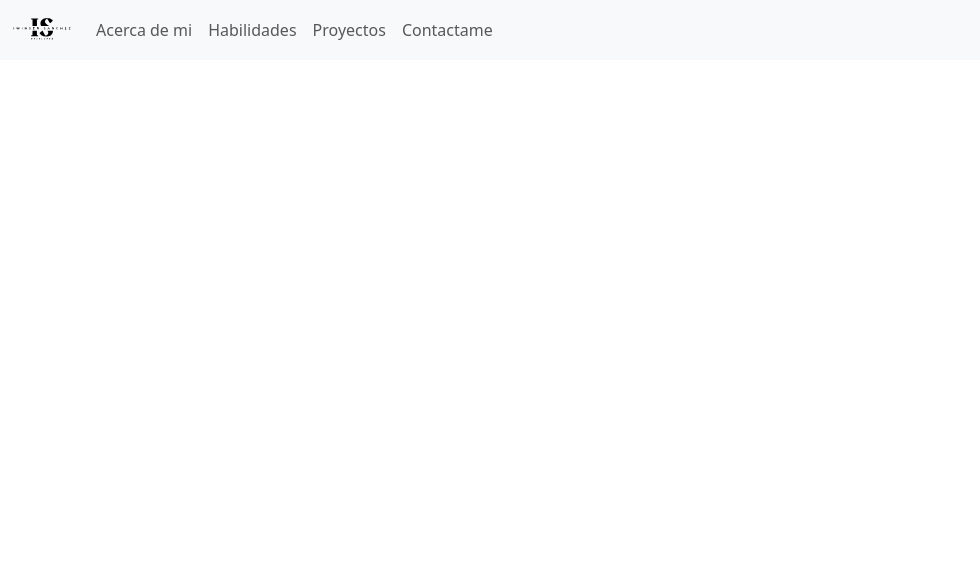
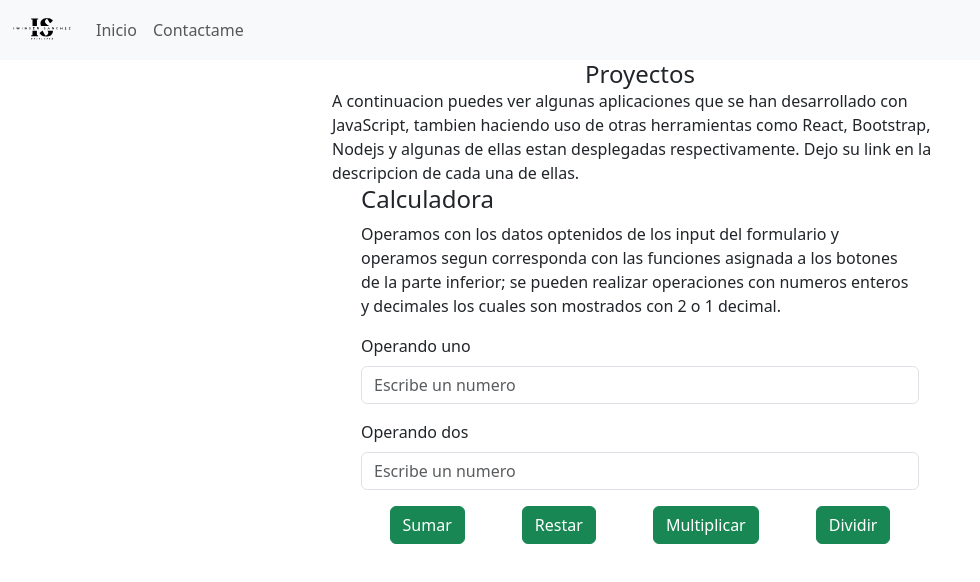
Before and after one commit to iwinser117/react-portafolio, a React app: page /nav in a window 1280 px wide. Shown: the top 582 px of the page, without its empty margins (0-980 px from the left). Built offline with nearby package versions, Linux system fonts and the light colour scheme.

Commit message:
ok calculadorea funcional

```diff
--- /dev/null
+++ b/src/codigoProyectos/calculadora.js
@@ -0,0 +1,14 @@
+import Swal from "sweetalert2";
+import { noDatosMostrar } from "../codigoProyectos/noDatos";
+export const mostrarR = (input1, input2, r, operando) => {
+
+  if (input1 === "" || input2 === "") {
+    noDatosMostrar();
+  } else {
+    Swal.fire({
+      title: "Resultado",
+      html: `${input1} ${operando} ${input2} = ${r}`,
+      icon: "success",
+    });
+  }
+};
--- /dev/null
+++ b/src/codigoProyectos/noDatos.js
@@ -0,0 +1,8 @@
+import Swal from "sweetalert2";
+export const noDatosMostrar = () => {
+  Swal.fire({
+    html: "Por favor ingrese un numero en cada campo",
+    title: "Faltan Datos",
+    icon: "error",
+  });
+};
--- /dev/null
+++ b/src/components/Descripcion.jsx
@@ -0,0 +1,26 @@
+import React from "react";
+import SectionDev from "../containers/SectionDev";
+
+const Descripcion = () => {
+  return (
+    <>
+      <section>
+        <div className="card-content w-50 container ">
+          <h4 className="card-title text-center">Proyectos</h4>
+          <p className="card-text">
+            A continuacion puedes ver algunas aplicaciones que se han
+            desarrollado con JavaScript, tambien haciendo uso de otras
+            herramientas como React, Bootstrap, Nodejs y algunas de ellas estan
+            desplegadas respectivamente. Dejo su link en la descripcion de cada
+            una de ellas.
+          </p>
+        </div>
+      </section>
+      <section className="container ">
+        <SectionDev />
+      </section>
+    </>
+  );
+};
+
+export default Descripcion;
--- a/src/components/Nav.jsx
+++ b/src/components/Nav.jsx
@@ -1,22 +1,19 @@
-import React ,{useState}from "react";
+import React, { useState } from "react";
 import logo from "../assets/ok.svg";
 import Home from "../pages/Home";
-
+import { NavLink, useLocation } from "react-router-dom";
 const Nav = () => {
-  const [currentPage, setCurrentPage] = useState('/');
+  /* const [currentPage, setCurrentPage] = useState('nav');
   function handleNavigation(newPage) {
     setCurrentPage(newPage);
-  }
+  } */
+
+  const locacion = useLocation();
   return (
     <>
       <nav className="navbar navbar-expand-lg bg-body-tertiary">
         <div className="container-fluid">
-          <img
-            className="navbar-brand"
-            src={logo}
-            width="60px"
-            onClick={() => handleNavigation("/")}
-          />
+          <img className="navbar-brand" src={logo} width="60px" />
           <button
             className="navbar-toggler"
             type="button"
@@ -30,27 +27,45 @@ const Nav = () => {
           </button>
           <div className="collapse navbar-collapse" id="navbarNav">
             <ul className="navbar-nav">
+              {location.pathname === "/nav" ?  <li className="nav-item">
+                  <NavLink
+                    className="nav-link"
+                    to={"/"}
+                    // onClick={() => handleNavigation("nav")}
+                  >
+                    Inicio
+                  </NavLink>
+                </li> : (
+               null
+              )}
+              {location.pathname === "/nav" ? null : (
                 <li className="nav-item">
                   <a className="nav-link" href="#acercademi">
                     Acerca de mi
                   </a>
                 </li>
-              {currentPage === "/" ? (
+              )}
+
+              {location.pathname === "/nav" ? null : (
                 <li className="nav-item">
                   <a className="nav-link" href="#habilidades">
                     Habilidades
                   </a>
                 </li>
-              ) : null}
+              )}
+
+              {location.pathname === "/nav" ? null : (
                 <li className="nav-item">
-                <a
+                  <NavLink
                     className="nav-link"
-                  href="#"
-                  onClick={() => handleNavigation("nav")}
+                    to={"/nav"}
+                    // onClick={() => handleNavigation("nav")}
                   >
                     Proyectos
-                </a>
+                  </NavLink>
                 </li>
+              )}
+
               <li className="nav-item">
                 <a className="nav-link" href="#contactame">
                   Contactame
--- /dev/null
+++ b/src/containers/SectionDev.jsx
@@ -0,0 +1,113 @@
+import React, { useState, useEffect } from "react";
+import { mostrarR } from "../codigoProyectos/calculadora";
+
+const SectionDev = () => {
+  const [input1, setInput1] = useState("");
+  const [input2, setInput2] = useState("");
+
+  function limpiarinput() {
+    setInput1("");
+    setInput2("");
+  }
+  function handleInput1(event) {
+    setInput1(event.target.value);
+  }
+
+  function handleInput2(event) {
+    setInput2(event.target.value);
+  }
+
+  function handleSum() {
+    const operando = "+";
+    const result = Number(input1) + Number(input2);
+    mostrarR(input1, input2, result, operando);
+    limpiarinput();
+  }
+  function handleRest() {
+    const operando = "-";
+    const result = Number(input1) - Number(input2);
+    mostrarR(input1, input2, result, operando);
+    limpiarinput();
+  }
+  function handleMult() {
+    const operando = "X";
+    const result = Number(input1) * Number(input2);
+    mostrarR(input1, input2, result, operando);
+    limpiarinput();
+  }
+
+  function handleDiv() {
+    const operando = "/";
+    const result = (Number(input1) / Number(input2)).toFixed(2);
+    mostrarR(input1, input2, result, operando);
+    limpiarinput();
+  }
+
+  return (
+    <>
+      <div id="calculadora" className="card w-50 m-auto noBorder">
+        <h4>Calculadora</h4>
+        <p>
+          Operamos con los datos optenidos de los input del formulario y
+          operamos segun corresponda con las funciones asignada a los botones de
+          la parte inferior; se pueden realizar operaciones con numeros enteros
+          y decimales los cuales son mostrados con 2 o 1 decimal.
+        </p>
+
+        <form id="forma">
+          <div className="mb-3">
+            <label htmlFor="opA" className="form-label">
+              Operando uno
+            </label>
+            <input
+              type="number"
+              className="form-control"
+              name="opA"
+              placeholder="Escribe un numero"
+              onChange={handleInput1}
+              value={input1}
+            />
+          </div>
+          <div className="mb-3">
+            <label htmlFor="opB" className="form-label">
+              Operando dos
+            </label>
+            <input
+              type="number"
+              className="form-control"
+              name="opB"
+              placeholder="Escribe un numero"
+              onChange={handleInput2}
+              value={input2}
+            />
+          </div>
+        </form>
+
+        <div className="d-flex justify-content-around">
+          <div>
+            <button className="btn  btn-success" onClick={() => handleSum()}>
+              Sumar
+            </button>
+          </div>
+          <div>
+            <button className="btn  btn-success" onClick={() => handleRest()}>
+              Restar
+            </button>
+          </div>
+          <div>
+            <button className="btn  btn-success" onClick={() => handleMult()}>
+              Multiplicar
+            </button>
+          </div>
+          <div>
+            <button className="btn  btn-success" onClick={() => handleDiv()}>
+              Dividir
+            </button>
+          </div>
+        </div>
+      </div>
+    </>
+  );
+};
+
+export default SectionDev;
--- /dev/null
+++ b/src/pages/Proyectos.jsx
@@ -0,0 +1,15 @@
+import React from 'react'
+import Nav from '../components/Nav';
+import Descripcion from '../components/Descripcion';
+
+const Proyectos = () => {
+    return (
+        <>
+        <Nav/>
+        <Descripcion/>
+
+        </>
+    );
+}
+
+export default Proyectos;
--- a/src/routes/App.jsx
+++ b/src/routes/App.jsx
@@ -1,15 +1,16 @@
 import React from "react";
 import { Routes, Route } from "react-router-dom";
 import "../styles/home.css";
+import '../codigoProyectos/calculadora'
 
 import Home from "../pages/Home";
-import Nav from "../components/Nav";
+import Proyectos from "../pages/Proyectos";
 
 const App = () => {
   return (
       <Routes>
         <Route exact path="/" element={<Home />} />
-        <Route exact path="nav" element={<Nav/>} />
+        <Route exact path="nav" element={<Proyectos/>} />
       </Routes>
 
   );
--- a/src/styles/home.css
+++ b/src/styles/home.css
@@ -17,21 +17,10 @@
  -ms-border-radius:solid 1px black;
  -o-border-radius:solid 1px black;
 }
-.see-more-button {
-  color: #0000EE;
-  text-decoration: underline;
-  background-color: transparent;
-  border: none;
-}
-
-.see-more-button:hover {
-  color: #0000EE;
-  text-decoration: none;
-}
 
 .mostrarList {
   display: none;
 }
-.aside {
+.aside, .noBorder {
   border:none;
 }
```
Lines whose indentation alone changed are shown as unchanged.
